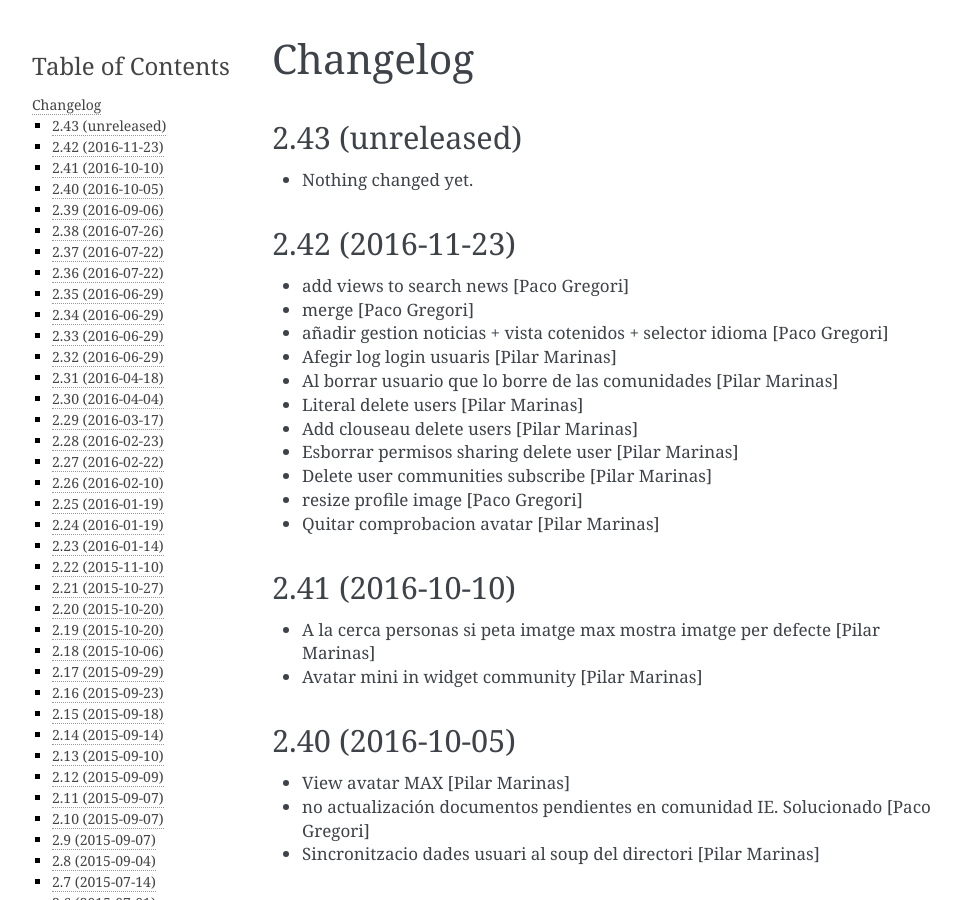
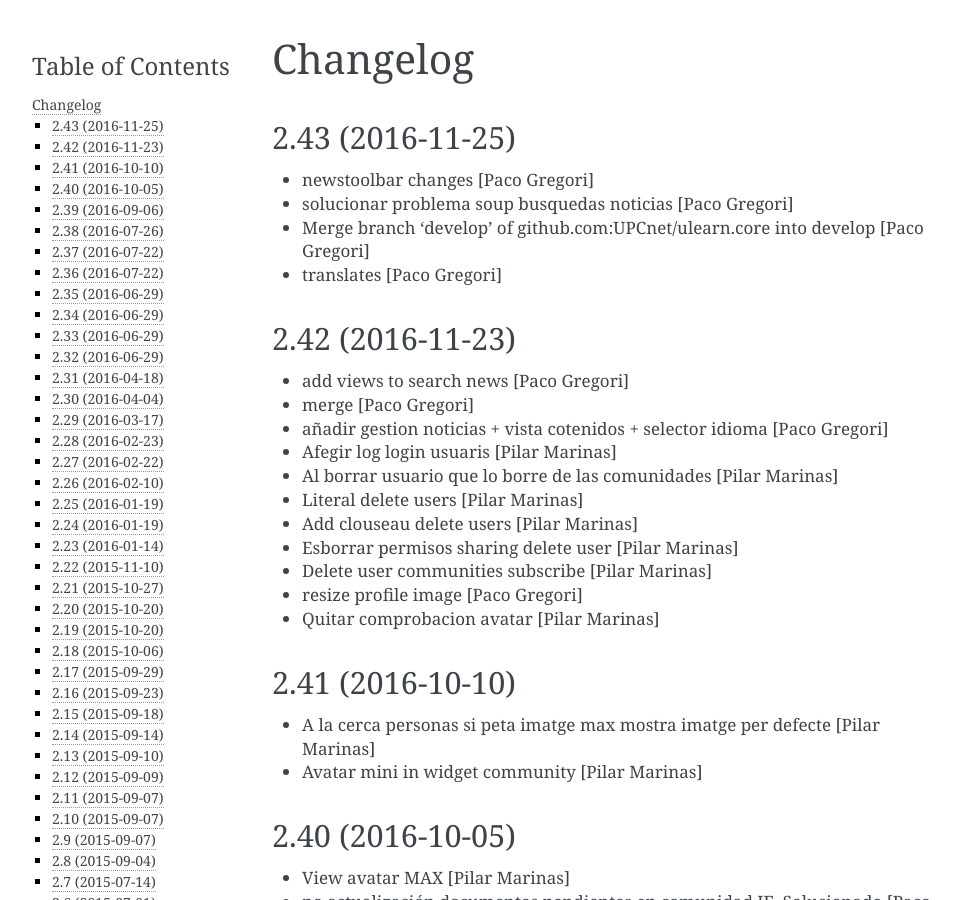
Before and after one commit to UPCnet/ulearn.core, a Sphinx documentation site: the page built from docs/HISTORY.rst, in a window 1280 px wide and 900 px high. Shown: the whole window, without its empty margins (148-1109 px from the left). Built offline with Sphinx 7.4.7, drawn with Linux system fonts in a browser that asks for light colours; pages that are not in the unit, such as notebooks, are missing from menus.

Commit message:
Preparing release 2.43

```diff
--- a/docs/HISTORY.rst
+++ b/docs/HISTORY.rst
@@ -1,11 +1,13 @@
 Changelog
 =========
 
-2.43 (unreleased)
+2.43 (2016-11-25)
 -----------------
 
-- Nothing changed yet.
-
+* newstoolbar changes [Paco Gregori]
+* solucionar problema soup busquedas noticias [Paco Gregori]
+* Merge branch 'develop' of github.com:UPCnet/ulearn.core into develop [Paco Gregori]
+* translates [Paco Gregori]
 
 2.42 (2016-11-23)
 -----------------
--- a/setup.py
+++ b/setup.py
@@ -1,7 +1,7 @@
 from setuptools import setup, find_packages
 import os
 
-version = '2.43.dev0'
+version = '2.43'
 
 README = open('README.rst').read()
 HISTORY = open(os.path.join('docs', 'HISTORY.rst')).read()
```
